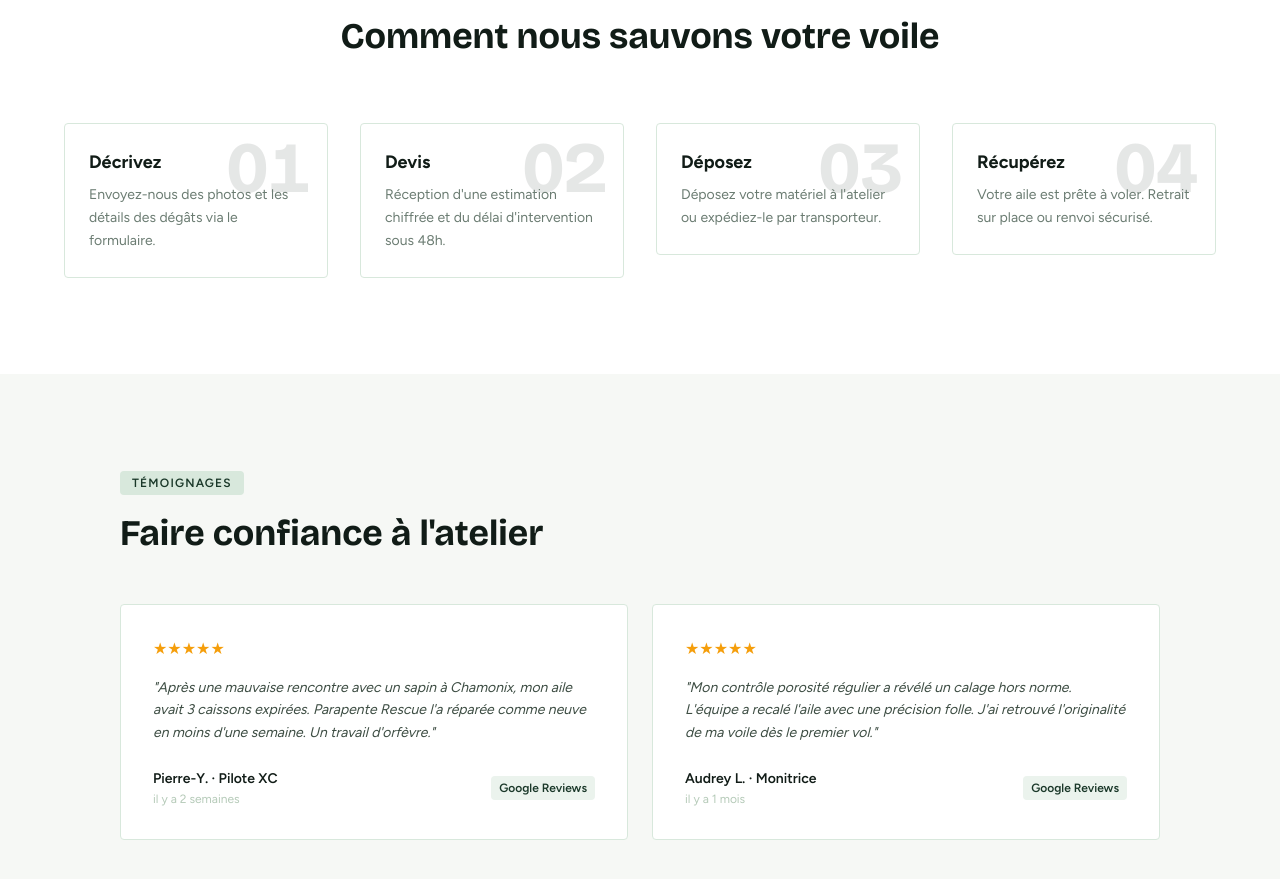
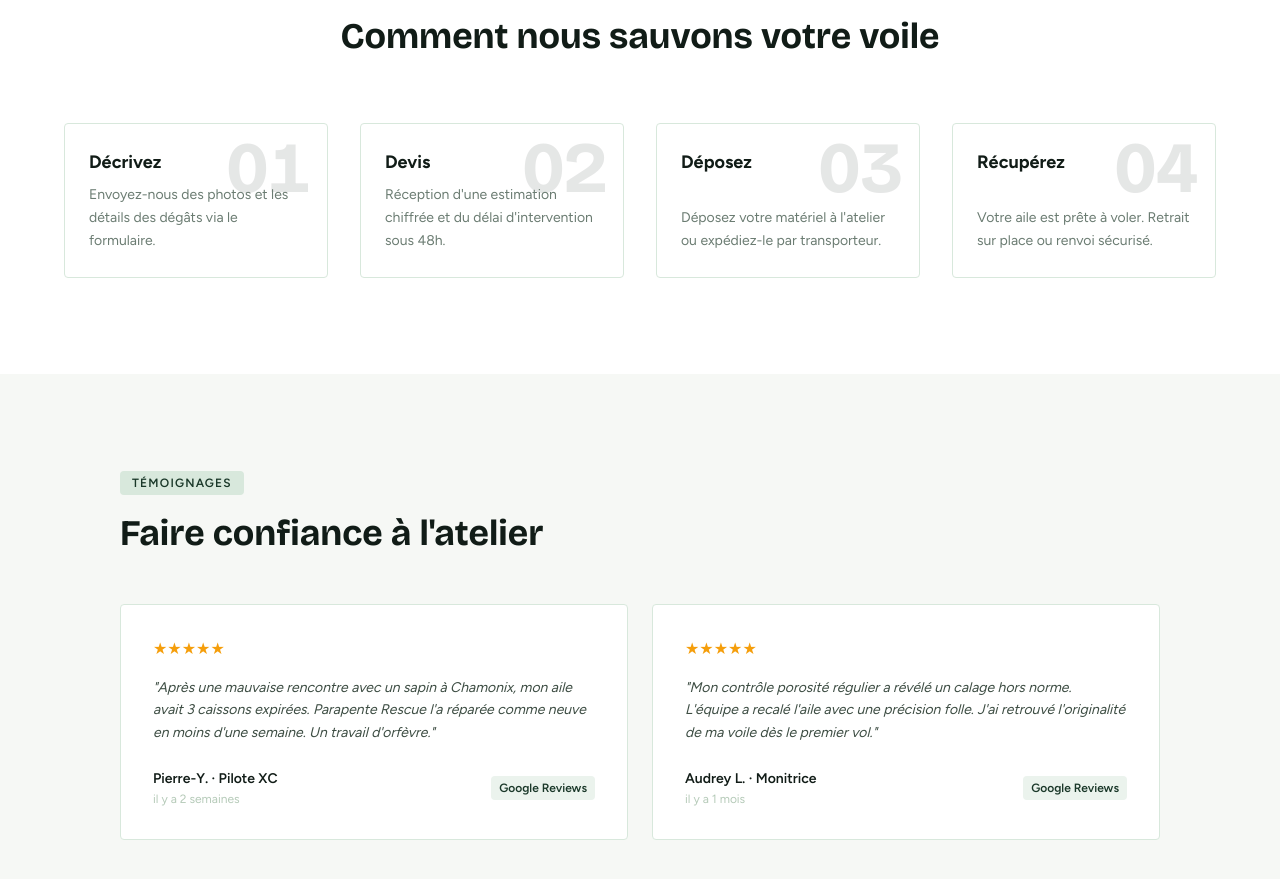
Before and after one commit to clementsbt/Parapente-rescue, a Next.js app: page / in a window 1280 px wide. Shown: the part 1721-2600 px from the top of the page. Built offline with nearby package versions, Linux system fonts and the light colour scheme.

Commit message:
Make process cards same height

```diff
--- a/src/app/page.tsx
+++ b/src/app/page.tsx
@@ -183,7 +183,7 @@ export default function Home() {
               { n: "04", title: "Récupérez", desc: "Votre aile est prête à voler. Retrait sur place ou renvoi sécurisé." },
             ].map((s, i) => (
               <ScrollEffect key={s.n} delay={i * 0.1}>
-                <div className="relative p-6 rounded-sm border transition-all hover:shadow-lg hover:-translate-y-2" style={{ borderColor: "#D8E8DC", background: "#fff" }}>
+                <div className="relative p-6 rounded-sm border transition-all hover:shadow-lg hover:-translate-y-2 h-full flex flex-col justify-between" style={{ borderColor: "#D8E8DC", background: "#fff" }}>
                   <span className="text-7xl font-bold tabular-nums leading-none absolute top-2 right-4 opacity-10" style={{ fontFamily: "var(--font-bricolage), sans-serif" }}>{s.n}</span>
                   <h3 className="text-lg font-bold mb-2 relative z-10" style={{ color: "#111C17" }}>{s.title}</h3>
                   <p className="text-sm leading-relaxed relative z-10" style={{ color: "#6B7C72" }}>{s.desc}</p>
```
